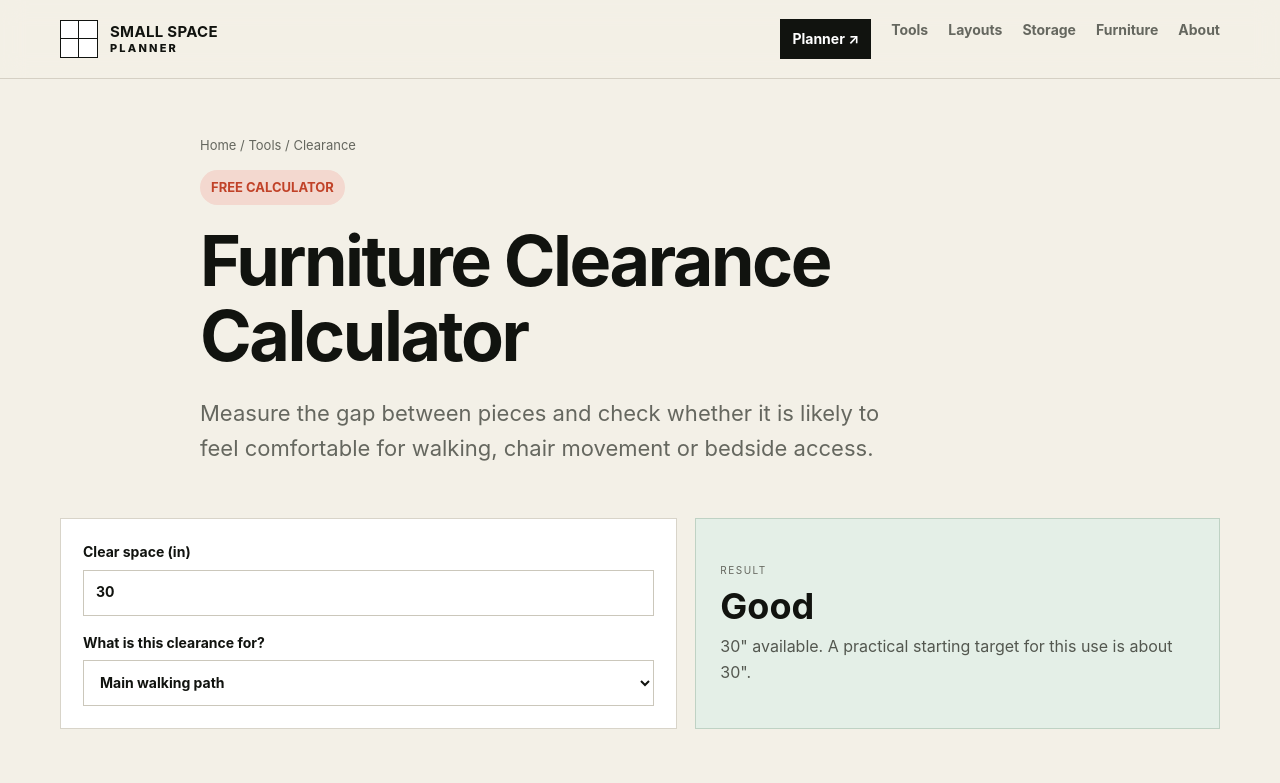
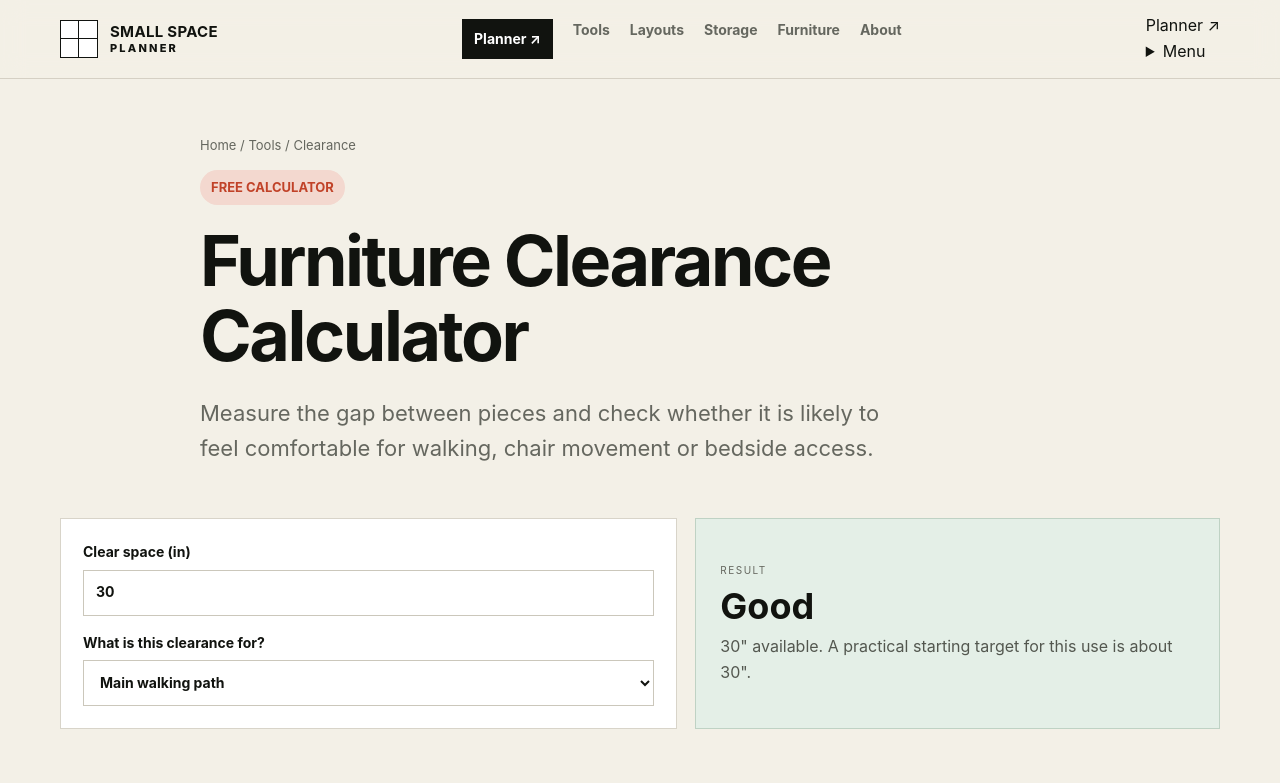
Before and after one commit to talaverilla85/small-space-lab, a Next.js app: page /tools/furniture-clearance-calculator in a window 1280 px wide. Shown: the top 783 px of the page. Built offline with nearby package versions, Linux system fonts and the light colour scheme; no server answers.

Commit message:
Refine mobile navigation

```diff
--- a/components/SiteHeader.tsx
+++ b/components/SiteHeader.tsx
@@ -8,7 +8,8 @@ export function SiteHeader() {
           <span className="brand-mark-grid" aria-hidden="true"><i/><i/><i/><i/></span>
           <span className="brand-type"><strong>SMALL SPACE</strong><small>PLANNER</small></span>
         </Link>
-        <nav className="nav-links" aria-label="Primary navigation">
+
+        <nav className="nav-links desktop-nav" aria-label="Primary navigation">
           <Link className="nav-planner" href="/studio-apartment-planner">Planner ↗</Link>
           <Link href="/tools">Tools</Link>
           <Link href="/studio-apartment-layouts">Layouts</Link>
@@ -16,6 +17,20 @@ export function SiteHeader() {
           <Link href="/furniture-layout">Furniture</Link>
           <Link href="/about">About</Link>
         </nav>
+
+        <div className="mobile-actions">
+          <Link className="mobile-planner-link" href="/studio-apartment-planner">Planner ↗</Link>
+          <details className="mobile-menu">
+            <summary>Menu</summary>
+            <nav aria-label="Mobile navigation">
+              <Link href="/tools">Tools</Link>
+              <Link href="/studio-apartment-layouts">Layouts</Link>
+              <Link href="/small-apartment-storage">Storage</Link>
+              <Link href="/furniture-layout">Furniture</Link>
+              <Link href="/about">About</Link>
+            </nav>
+          </details>
+        </div>
       </div>
     </header>
   );
```
